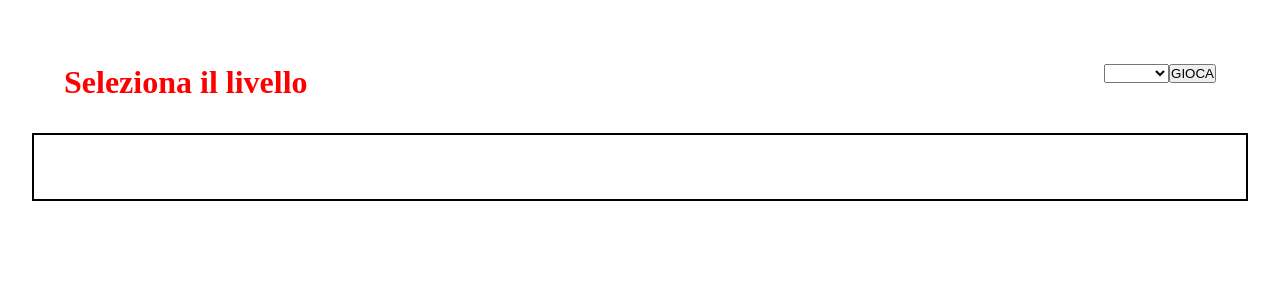
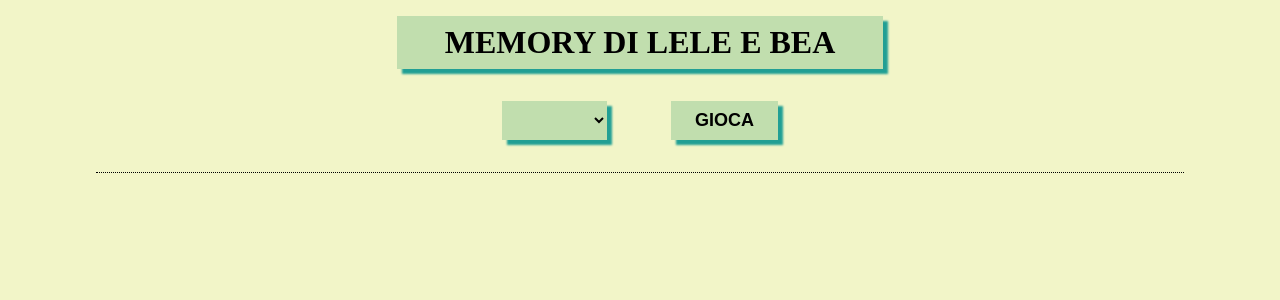
Before and after one commit to Luega/MemoryGame, a Vue app: page / in a window 1280 px wide. Shown: the top 300 px of the page. Built offline with nearby package versions, Linux system fonts and the light colour scheme.

Commit message:
added style

```diff
--- a/public/index.html
+++ b/public/index.html
@@ -5,6 +5,7 @@
     <meta http-equiv="X-UA-Compatible" content="IE=edge">
     <meta name="viewport" content="width=device-width,initial-scale=1.0">
     <link rel="icon" href="<%= BASE_URL %>favicon.ico">
+    <link rel="stylesheet" href="../src/assets/css/style.css">
     <title>Coccolilli Memory</title>
   </head>
   <body>
--- a/src/assets/css/style.css
+++ b/src/assets/css/style.css
@@ -6,6 +6,3 @@
 html {
     font-size: 100%;
 }
-h1 {
-    color: red;
-}
--- a/src/components/BabboleoWorld copy.vue
+++ b/src/components/BabboleoWorld copy.vue
@@ -2,29 +2,27 @@
   <!-- CONTAINER -->
   <div class="container">
     <!-- TOP -->
+    <!-- TITLE -->
+    <div class="container_top">
       <div>
-      <!-- TITLE -->
-      <div class="topContainer">
-        <div>
-          <h1>Seleziona il livello</h1>
+        <h1>Memory di Lele e Bea</h1>
       </div>
       <!-- SELECTION OF THE LEVEL -->
-        <div>
+      <div class="choiceBox">
         <!-- the user will select the level from an array that will set the number of the cards -->
-          <select v-model="cardsNumber">
+        <select class="choiceBox_select" v-model="cardsNumber">
           <option v-for="(level, keya) in levels" :key="keya" :value="level.value">
             {{ level.text }}
           </option>
         </select>
         <!-- Clicking the button, the cards will be shown on the playgound with the number of cards related to the choosen level -->
-          <button @click="createRandomArray()">GIOCA</button>
-        </div>
+        <button class="choiceBox_button" @click="createRandomArray()">GIOCA</button>
       </div>
     </div>
     <!-- BOTTOM -->
     <div>
       <!-- PLAYGROUND -->
-      <div id="playground">
+      <div class="container_bottom">
         <!-- CARDS -->
         <!-- run a v-for on the gamingCardArray to show cards and added the click event -->
         <div class="card" v-for="(croc, key) in gamingCardsArray" :key="key" @click="selectCard(croc, key)">
@@ -48,9 +46,9 @@ export default {
       // option for the input
       levels: [
         { text: 'Luega', value: '6' },
-        { text: 'Irene', value: '10' },
-        { text: 'Alessio', value: '14' },
-        { text: 'Marta', value: '20' }
+        { text: 'Irene', value: '12' },
+        { text: 'Alessio', value: '18' },
+        { text: 'Marta', value: '24' }
       ],
       // array for the imgs comparison
       comparisonArray: [],
@@ -116,6 +114,22 @@ export default {
         },
         {
           img: "shelly-collins-YppMBEPyfFQ-unsplash.jpg",
+          selected: false,
+        },
+        {
+          img: "simon-watkinson-qdg2Hxyjz4M-unsplash.jpg",
+          selected: false,
+        },
+        {
+          img: "simon-watkinson-qdg2Hxyjz4M-unsplash.jpg",
+          selected: false,
+        },
+        {
+          img: "simon-watkinson-qdg2Hxyjz4M-unsplash.jpg",
+          selected: false,
+        },
+        {
+          img: "simon-watkinson-qdg2Hxyjz4M-unsplash.jpg",
           selected: false,
         },
         {
@@ -246,37 +260,83 @@ export default {
 
 <style scoped lang="scss">
 .container {
+  min-height: 100vh;
+  display: flex;
+  flex-direction: column;
+  background-color: #F2F5C8;
+}
+.container_top {
+  width: 70%;
+  margin: 1rem auto 1rem auto;
+  display: flex;
+  flex-direction: column;
+  align-items: center;
+  background-color: #F2F5C8;
+}
+.container_top h1 {
+  margin-bottom: 2rem;
+  padding: 0.5rem 3rem;
+  color: black;
+  text-transform: uppercase;
+  background-color:#C1DEAE;
+  box-shadow: 5px 5px 2px #219F94;
+}
+.container_top .choiceBox {
   width: 100%;
-  height: 100vh;
-  padding: 2rem;
-  text-align: center;
-}
-.topContainer {
-  padding: 2rem;
   display: flex;
-  justify-content: space-between;
-}
-#playground {
-  padding: 2rem;
-  border: 2px solid black;
-  display: flex;
-  flex-wrap: wrap;
   justify-content: center;
 }
-#playground .card {
-  width: 100px;
+.choiceBox_select {
+  margin-right: 4rem;
+  padding: 0.5rem;
+  color: black;
+  font-size: larger;
+  font-weight: bolder;
+  background-color: #C1DEAE;
+  border: none;
+  box-shadow: 5px 5px 2px #219F94;
+  outline: none;
+  cursor: pointer;
+}
+.choiceBox_button {
+  padding: 0.5rem 1.5rem;
+  color: black;
+  font-size: large;
+  font-weight: bold;
+  background-color: #C1DEAE;
+  border: none;
+  box-shadow: 5px 5px 2px #219F94;
+  cursor: pointer;
+}
+.container_bottom {
+  width: 85%;
+  min-height: 30vh;
+  margin: 1rem auto 0 auto;
+  background-color: #F2F5C8;
+  border-top: 1px dotted black;
+  border-bottom: 1px dotted black;
+  display: flex;
+  align-items: center;
+  flex-wrap: wrap;
+}
+.container_bottom .card {
+  flex-basis: calc((100% / 6) - 30px);
   height: 100px;
-  margin: 10px;
-  background-color: yellow;
-  border: 1px solid black;
-  flex-basis: calc((100% / 6) - 22px);
+  margin: 15px;
+  background-color: #219F94;
+  border-radius: 10px;
+  box-shadow: 5px 5px 2px #C1DEAE;
+  overflow: hidden;
+  transition-duration: 0.5s;
+  transition-property: transform;
+  cursor: pointer;
 }
-.card img {
+.container_bottom .card:hover {
+  transform: scale(1.1);
+}
+.card_img {
   width: 100%;
   height: 100%;
   display: none;
 }
-.card_img--displayNone {
-  display: none;
-}
 </style>
```
Also changed, not shown: src/assets/img/1.webp (added), src/assets/img/istockphoto-1321716514-640x640.jpg (added). Lines whose indentation alone changed are shown as unchanged.
